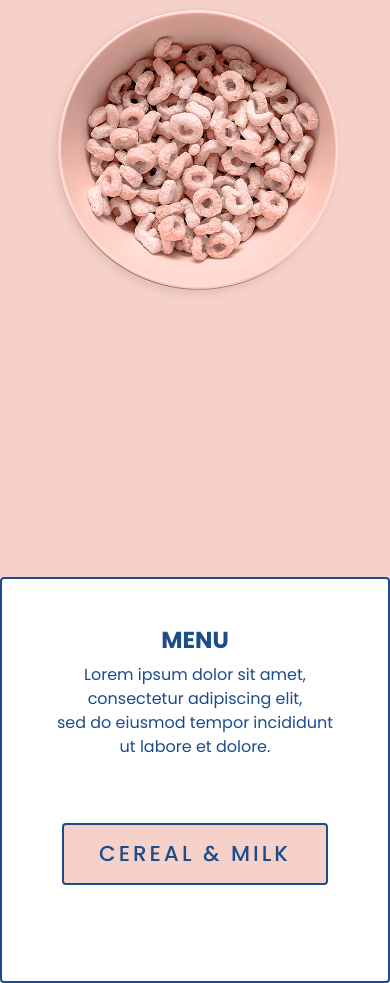
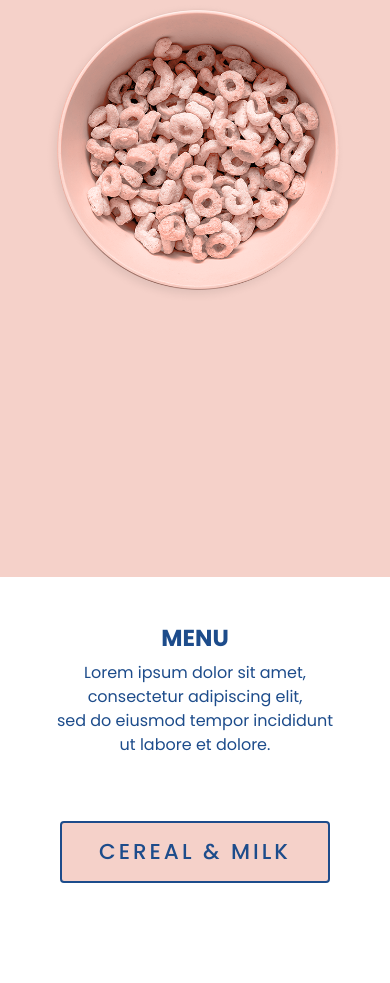
Before and after one commit to berylcp/funny-flakes, a plain HTML site: page index.html in a window 390 px wide. Shown: the part 267-1250 px from the top of the page. Drawn offline with nearby package versions, Linux system fonts and the light colour scheme.

Commit message:
menghilangkan border kartu pada tampilan mobile

```diff
--- a/assets/css/style.mobile.css
+++ b/assets/css/style.mobile.css
@@ -18,5 +18,9 @@
   .menu img {
     display: none;
   }
+
+  .menu .card.outer-card {
+    border: none;
+  }
   /* Menu Close */
 }
--- a/index.html
+++ b/index.html
@@ -78,7 +78,7 @@
       <img src="assets/img/bg-decoration.png" alt="Vector Decoration" />
 
       <div class="container p-0">
-        <div class="card p-5 text-center">
+        <div class="card outer-card p-5 text-center">
           <h3 class="text-uppercase">menu</h3>
           <p>
             lorem ipsum dolor sit amet, consectetur adipiscing elit,
```
